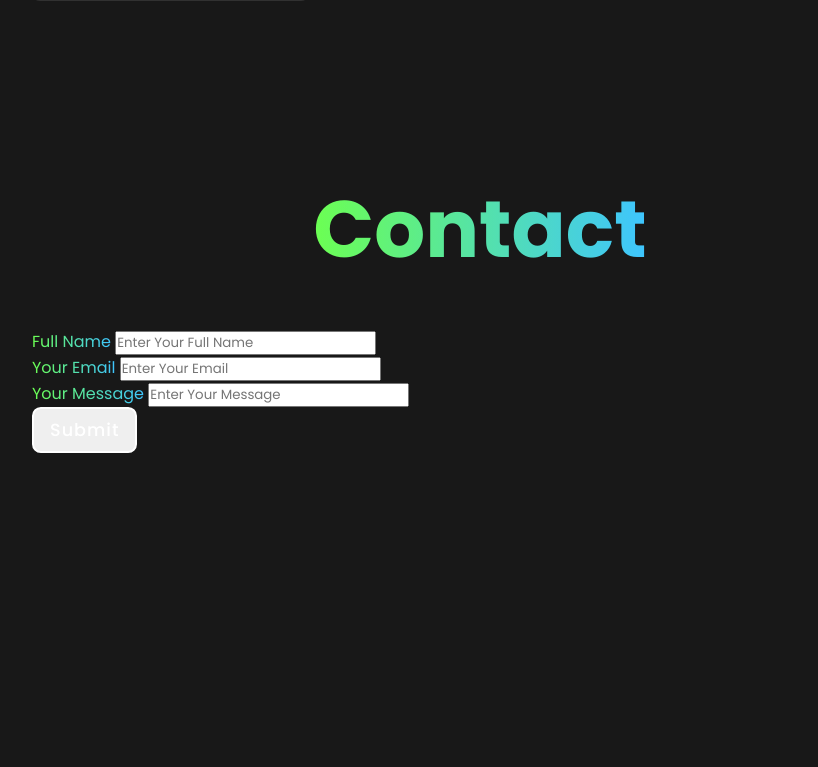
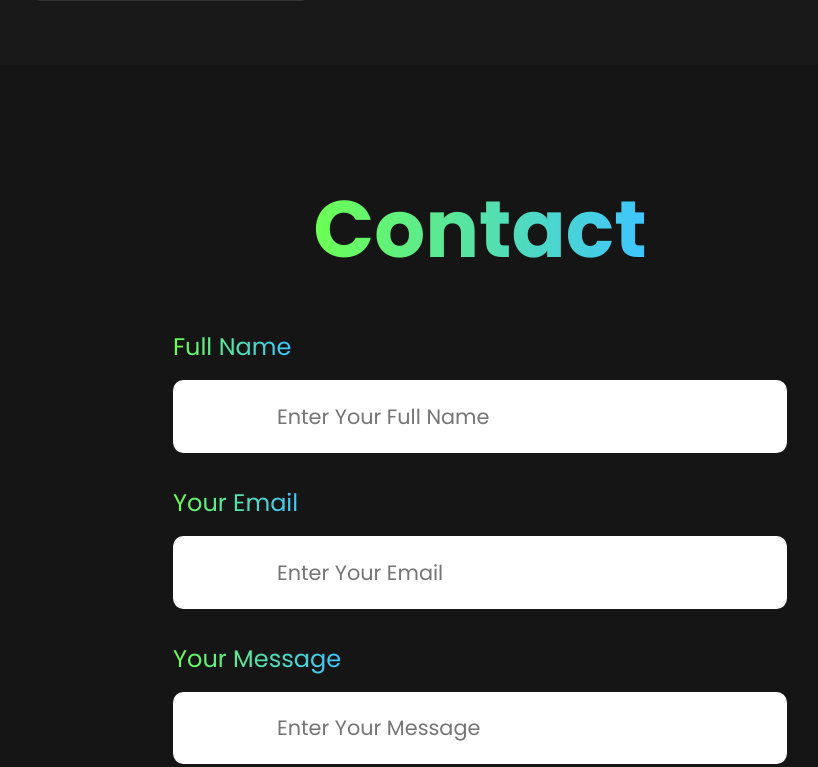
Before and after one commit to dulip-sameera/my-portfolio, a website built with Vite: page index.html in a window 1280 px wide. Shown: the part 3450-4217 px from the top of the page, without its empty margins (160-978 px from the left). Built offline with nearby package versions, Linux system fonts and the light colour scheme.

Commit message:
Style Contact section

```diff
--- a/src/css/style.css
+++ b/src/css/style.css
@@ -273,3 +273,39 @@ section {
     min-width: 25px;
     border-radius: 0.5em;
 }
+
+/* Contact */
+#contact {
+    background-color: var(--second-background);
+}
+
+form {
+    display: flex;
+    flex-direction: column;
+    align-items: center;
+    justify-content: center;
+    gap: 2em;
+}
+
+form .input-box {
+    display: flex;
+    flex-direction: column;
+    align-items: baseline;
+    gap: 1em;
+}
+
+.input-box span {
+    font-size: 1.5rem;
+}
+
+form input {
+    font-size: 1.3rem;
+    padding: 1em 5em;
+    border-radius: 0.5em;
+    border: none;
+    outline: none;
+}
+
+form input:focus {
+    background: rgb(229,229,229);
+}
```
